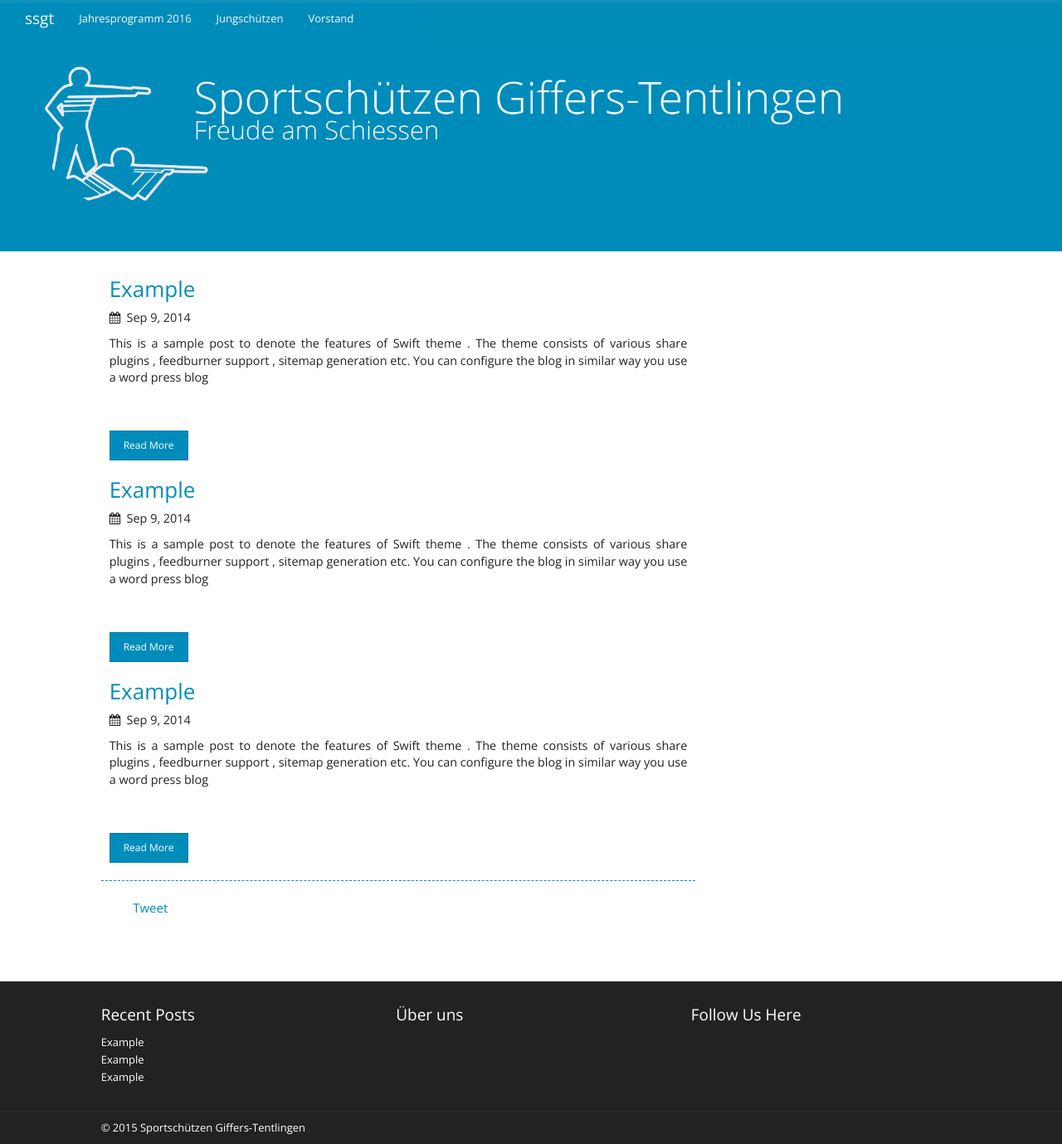
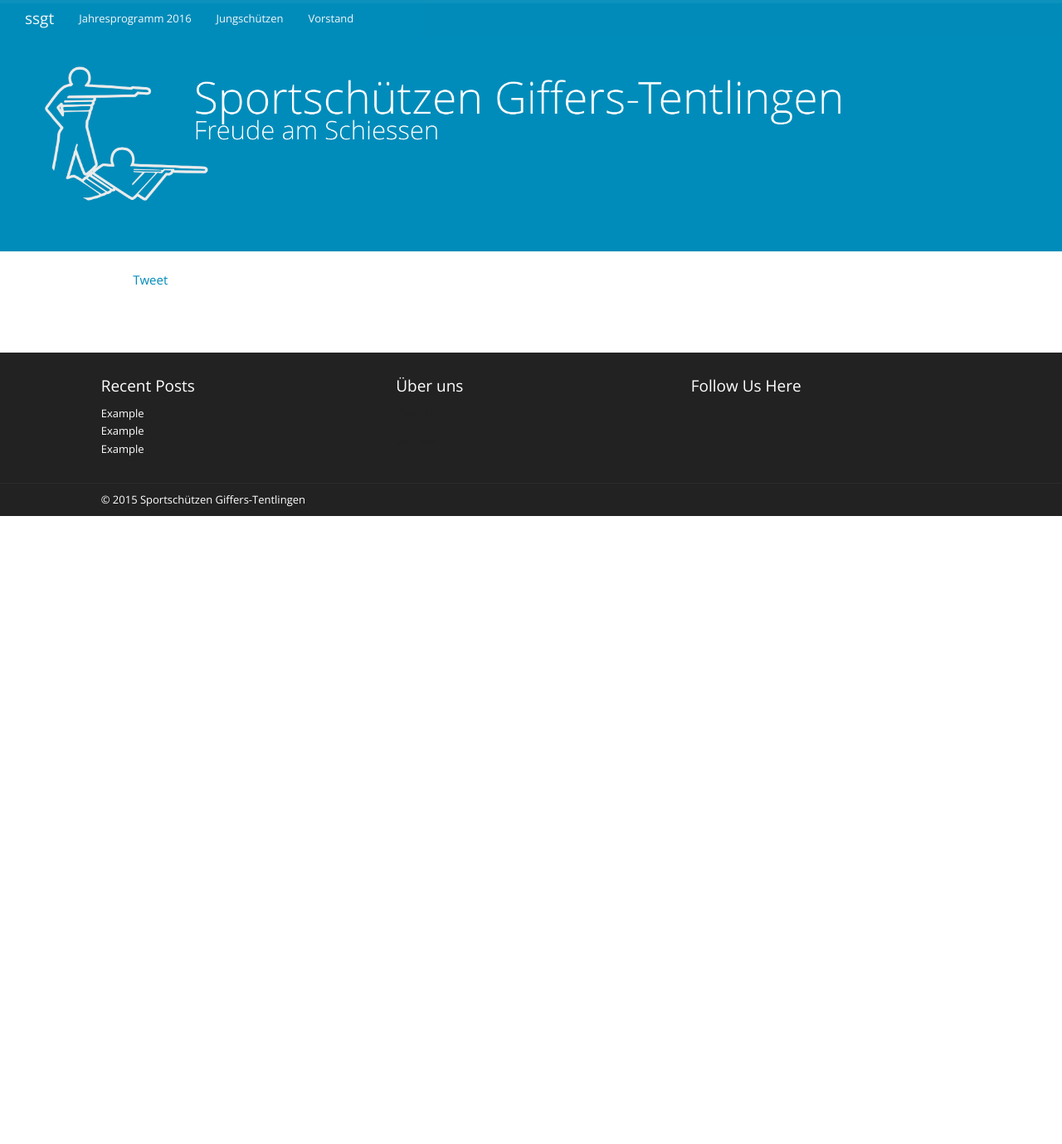
Before and after one commit to s4mux/ssgt-site, a Jekyll site: the page public/index.html, which Jekyll copies as it is, in a window 1280 px wide and 1379 px high. Shown: the whole window at 83% size. Built offline with Jekyll 4.4.1, drawn with Linux system fonts in a browser that asks for light colours; nearby versions of some CDN libraries; comment, search, counter and statistics services are not loaded.

Commit message:
Test webkook for next.

```diff
--- a/public/index.html
+++ b/public/index.html
@@ -132,43 +132,7 @@
             <div class="col-md-1"></div>
             <div class="col-md-7">
               <!-- Blog Post Links -->
-              <div class="blog-post-small">
 
-                  <h3><a href="/blog/2014/09/test">Example</a></h3>
-                  <p><i class="fa fa-calendar"></i> &nbsp;Sep 9, 2014</p>
-
-                    <p><p>This is a sample post to denote the features of Swift theme . The theme consists of various share plugins , feedburner support , sitemap generation etc. You can configure the blog in similar way you use a word press blog</p>
-
-
-                      <br><br>
-                      <a href="/blog/2014/09/test"class="btn btn-primary btn-sm">Read More</a>
-                    </p>
-
-
-                  <h3><a href="/blog/2014/09/example">Example</a></h3>
-                  <p><i class="fa fa-calendar"></i> &nbsp;Sep 9, 2014</p>
-
-                    <p><p>This is a sample post to denote the features of Swift theme . The theme consists of various share plugins , feedburner support , sitemap generation etc. You can configure the blog in similar way you use a word press blog</p>
-
-
-                      <br><br>
-                      <a href="/blog/2014/09/example"class="btn btn-primary btn-sm">Read More</a>
-                    </p>
-
-
-                  <h3><a href="/blog/2014/09/example">Example</a></h3>
-                  <p><i class="fa fa-calendar"></i> &nbsp;Sep 9, 2014</p>
-
-                    <p><p>This is a sample post to denote the features of Swift theme . The theme consists of various share plugins , feedburner support , sitemap generation etc. You can configure the blog in similar way you use a word press blog</p>
-
-
-                      <br><br>
-                      <a href="/blog/2014/09/example"class="btn btn-primary btn-sm">Read More</a>
-                    </p>
-
-
-              </div>
-              <!-- End Blog Post Links -->
             </div>
 
             <div class="col-md-1"></div>
```
